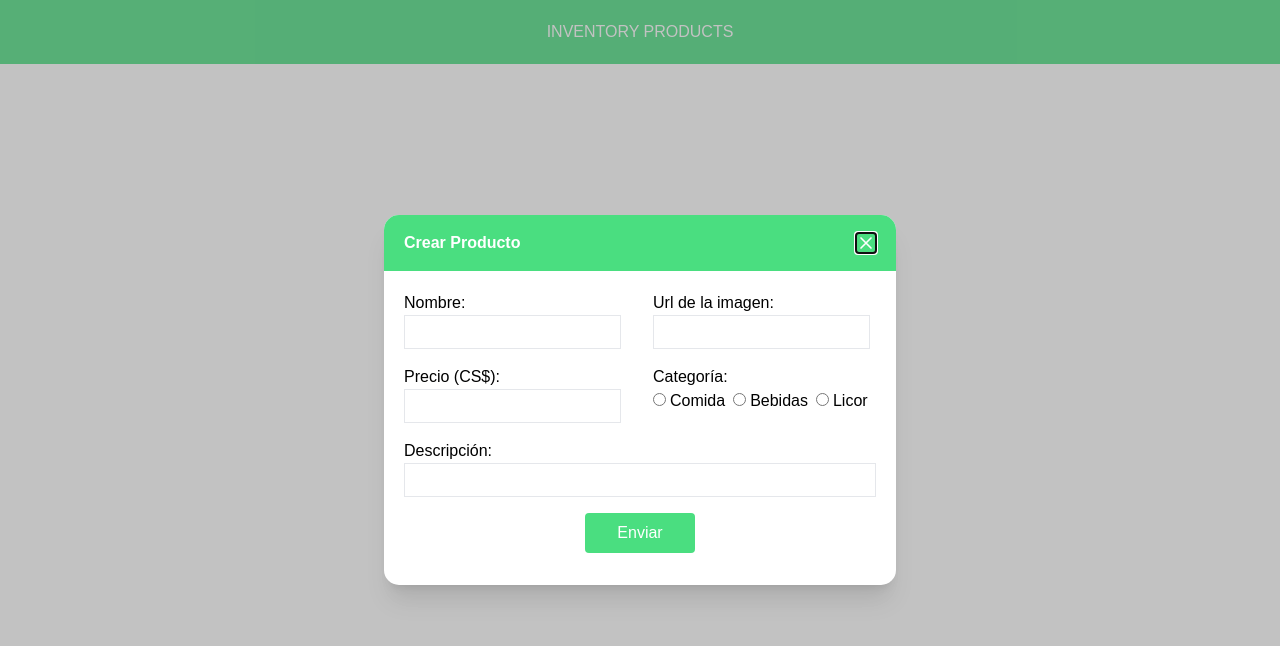
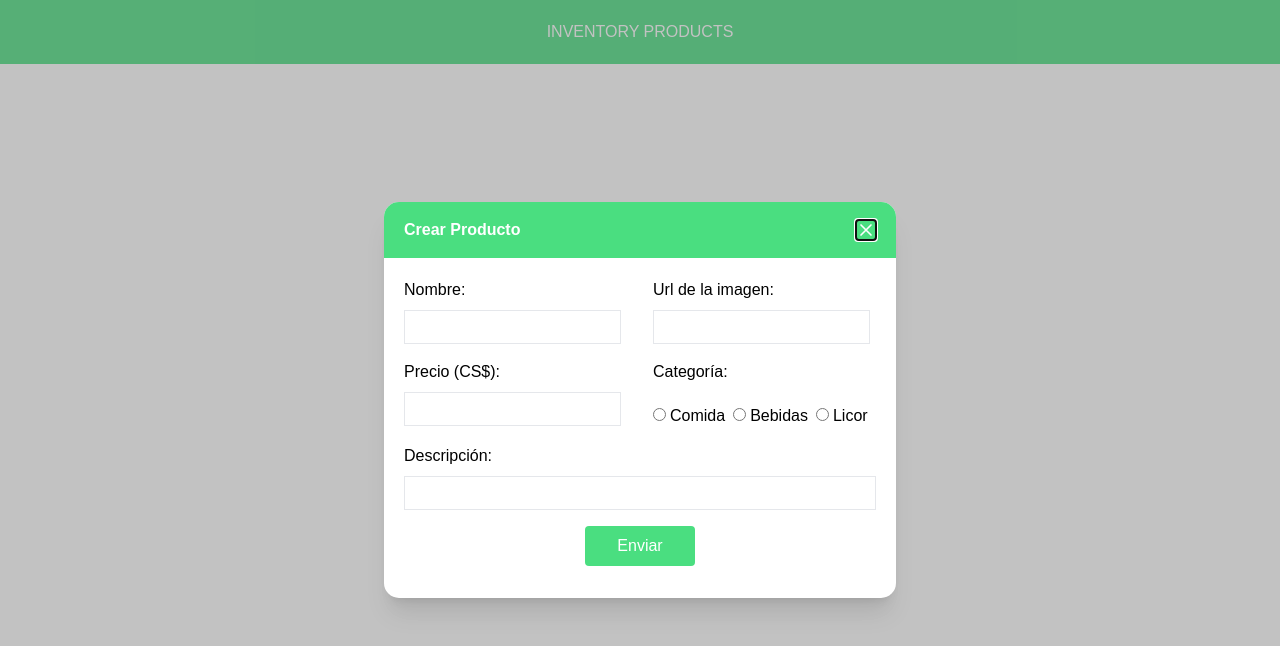
Before and after one commit to jeffersontgc/nextrain-fe, a Next.js app: page / in a window 1280 px wide. Shown: the top 646 px of the page. Built offline with nearby package versions, Linux system fonts and the light colour scheme.

Commit message:
requested changes

```diff
--- a/src/app/page.tsx
+++ b/src/app/page.tsx
@@ -9,8 +9,8 @@ const HomePage = () => {
   const [formData, setFormData] = React.useState<any>({
     name: "",
     url: "",
-    precio: "",
-    descripcion: "",
+    price: "",
+    description: "",
   });
 
   console.log(formData);
--- a/src/components/products/forms/create.tsx
+++ b/src/components/products/forms/create.tsx
@@ -4,17 +4,17 @@ interface Props {
   formData: {
     name: string;
     url: string;
-    precio: string;
-    categoria: "comida" | "bebidas" | "licor";
-    descripcion: string;
+    price: string;
+    category: "comida" | "bebidas" | "licor";
+    description: string;
   };
   setFormData: React.Dispatch<
     React.SetStateAction<{
       name: string;
       url: string;
-      precio: string;
-      categoria: "comida" | "bebidas" | "licor";
-      descripcion: string;
+      price: string;
+      category: "comida" | "bebidas" | "licor";
+      description: string;
     }>
   >;
   handleSubmit: () => void;
@@ -37,27 +37,23 @@ const ProductCreateForm: React.FC<Props> = ({
       <form>
         <div className="flex flex-col w-auto">
           <div className="flex flex-row mb-4">
-            <div className="mr-4">
-              <label htmlFor="nombre" className="mb-4">
+            <div className="mr-4 flex flex-col">
+              <label htmlFor="nombre" className="mb-2">
                 Nombre:
-              </label>{" "}
-              <br />
+              </label>
               <input
                 type="text"
-                id="nombre"
                 name="name"
                 onChange={handdleOnChange}
                 className="border p-1"
               />
             </div>
-            <div className="ml-4">
-              <label htmlFor="url" className="mb-4">
+            <div className="ml-4 flex flex-col">
+              <label htmlFor="url" className="mb-2">
                 Url de la imagen:
               </label>
-              <br />
               <input
                 type="text"
-                id="url"
                 name="url"
                 onChange={handdleOnChange}
                 className="border p-1"
@@ -65,25 +61,22 @@ const ProductCreateForm: React.FC<Props> = ({
             </div>
           </div>
           <div className="flex flex-row mb-4">
-            <div className="mr-4">
-              <label htmlFor="precio" className="mb-4">
+            <div className="mr-4 flex flex-col">
+              <label htmlFor="precio" className="mb-2">
                 Precio (CS$):
               </label>
-              <br />
               <input
                 type="text"
-                id="precio"
                 name="precio"
                 onChange={handdleOnChange}
                 className="border p-1"
               />
             </div>
             <div className="ml-4">
-              <label className="mb-6">Categoría:</label>
-              <br />
+              <label className="mb-2">Categoría:</label>
+              <div className="mt-5">
                 <input
                   type="radio"
-                id="comida"
                   name="categoria"
                   value="comida"
                   onChange={handdleOnChange}
@@ -94,7 +87,6 @@ const ProductCreateForm: React.FC<Props> = ({
                 </label>
                 <input
                   type="radio"
-                id="bebidas"
                   name="categoria"
                   value="bebidas"
                   onChange={handdleOnChange}
@@ -103,10 +95,8 @@ const ProductCreateForm: React.FC<Props> = ({
                 <label htmlFor="bebidas" className="cursor-pointer mr-2">
                   Bebidas
                 </label>
-
                 <input
                   type="radio"
-                id="licor"
                   name="categoria"
                   value="licor"
                   onChange={handdleOnChange}
@@ -117,14 +107,13 @@ const ProductCreateForm: React.FC<Props> = ({
                 </label>
               </div>
             </div>
-          <div className="mb-4">
-            <label htmlFor="descripcion" className="mb-4">
+          </div>
+          <div className="mb-4 flex flex-col">
+            <label htmlFor="descripcion" className="mb-2">
               Descripción:
             </label>
-            <br />
             <input
               type="text"
-              id="descripcion"
               name="descripcion"
               onChange={handdleOnChange}
               className="border p-1 w-full "
```
Lines whose indentation alone changed are shown as unchanged.
